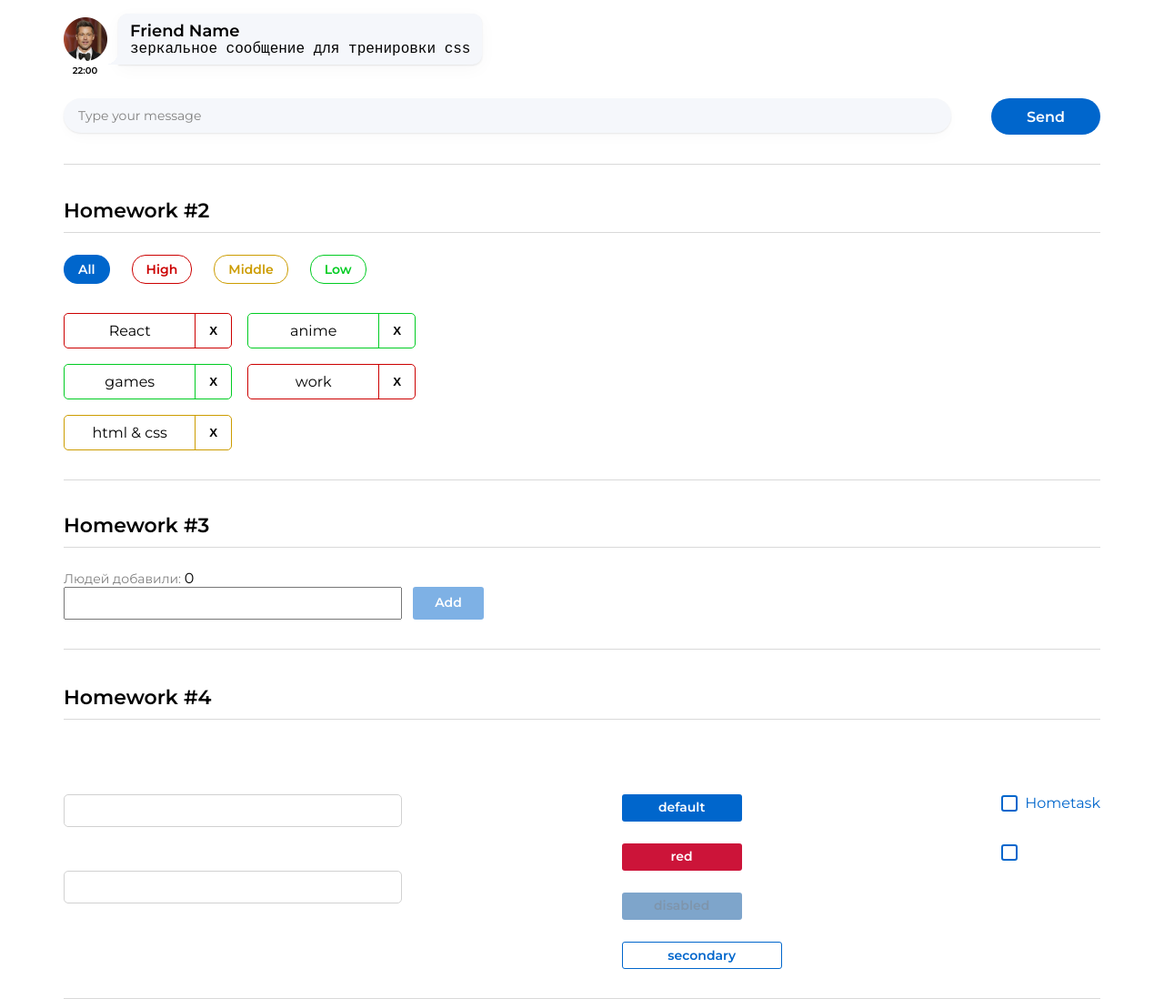
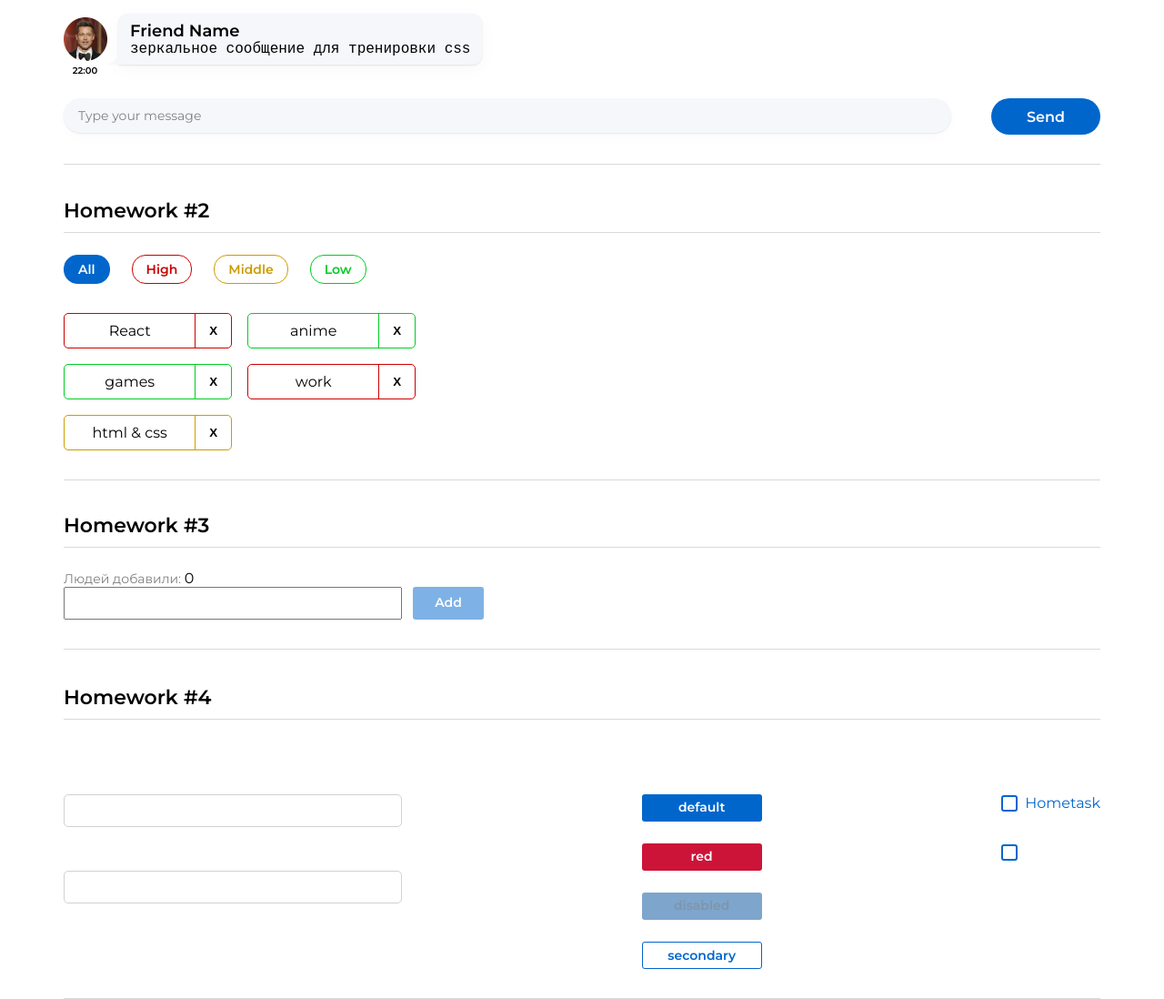
Before and after one commit to GromovaViktoriya/hws2, a React (Create React App) app: page /#/pre-junior in a window 1280 px wide. Shown: the part 203-1301 px from the top of the page at 91% size. Built offline with nearby package versions, Linux system fonts and the light colour scheme.

Commit message:
SuperButton padding correction

```diff
--- a/src/s2-homeworks/hw04/common/c2-SuperButton/SuperButton.module.css
+++ b/src/s2-homeworks/hw04/common/c2-SuperButton/SuperButton.module.css
@@ -14,7 +14,6 @@
 }
 
 .secondary {
-    width: 176px;
     border: 1px solid #06c;
     background: transparent;
     color: #06c;
```
